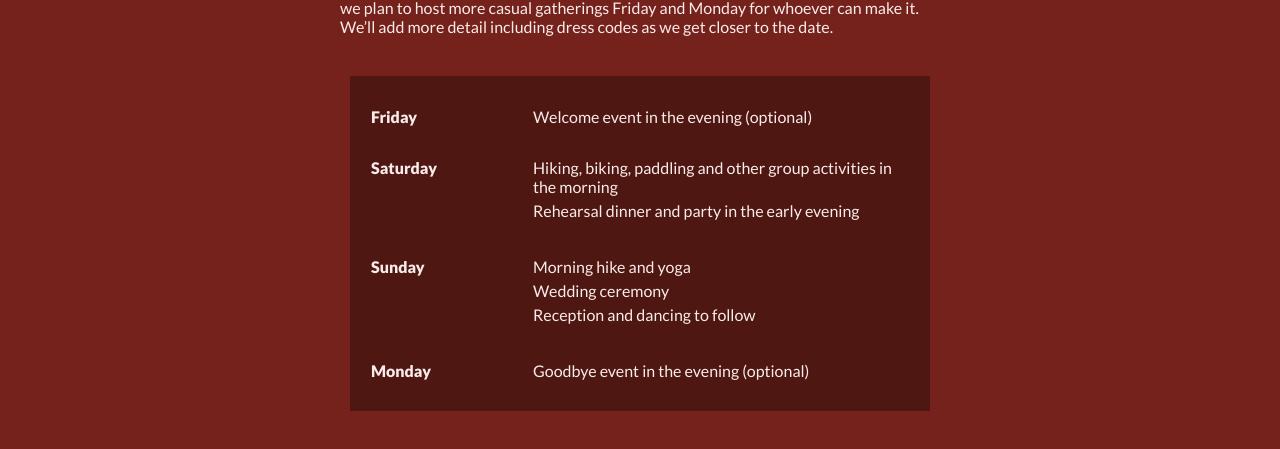
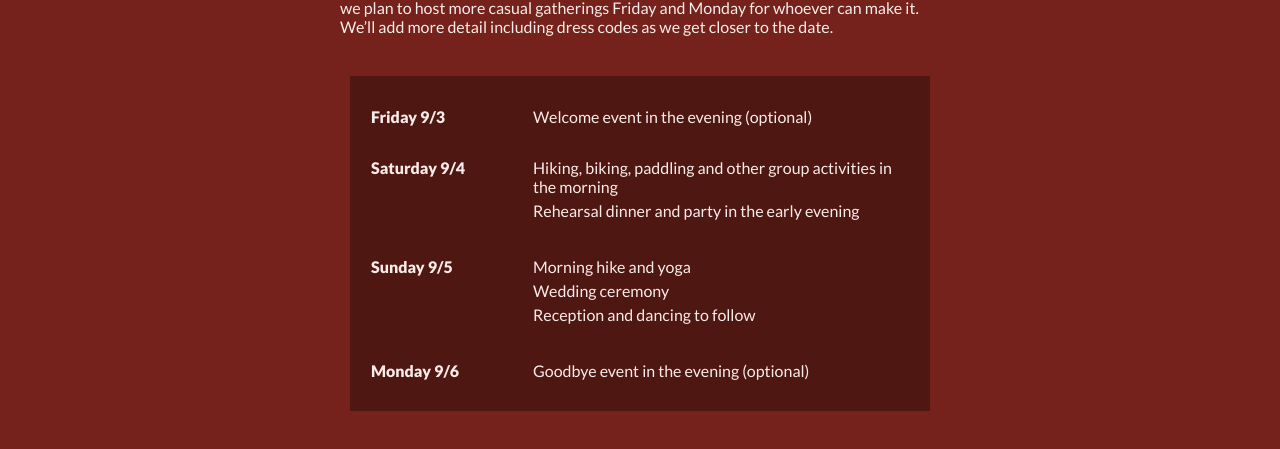
Before and after one commit to dproctor/wedding-website, a Jekyll site: the page built from schedule.md, in a window 1280 px wide and 1296 px high. Shown: the part 194-643 px from the top of the window. Built offline with Jekyll 4.4.1, drawn with Linux system fonts in a browser that asks for light colours.

Commit message:
add short dates to schedule days of week
may need to adjust spacing but let's try without adding another indent

```diff
--- a/schedule.md
+++ b/schedule.md
@@ -39,12 +39,12 @@ it. We’ll add more detail including dress codes as we get closer to the date.
   <col span="1" style="width:30%;">
 </colgroup>
 <tr>
-<td>Friday</td>
+<td>Friday  9/3 </td>
   <td>Welcome event in the evening (optional)</td>
 </tr>
 
 <tr>
-<td>Saturday</td>
+<td>Saturday 9/4</td>
 
 <td>
   <p>
@@ -58,7 +58,7 @@ it. We’ll add more detail including dress codes as we get closer to the date.
 </tr>
 
 <tr>
-<td>Sunday</td>
+<td>Sunday 9/5</td>
 <td>
   <p>
   Morning hike and yoga
@@ -73,7 +73,7 @@ it. We’ll add more detail including dress codes as we get closer to the date.
 </tr>
 
 <tr>
-<td>Monday</td>
+<td>Monday 9/6</td>
 <td>Goodbye event in the evening (optional)</td>
 </tr>
 </table>
```
